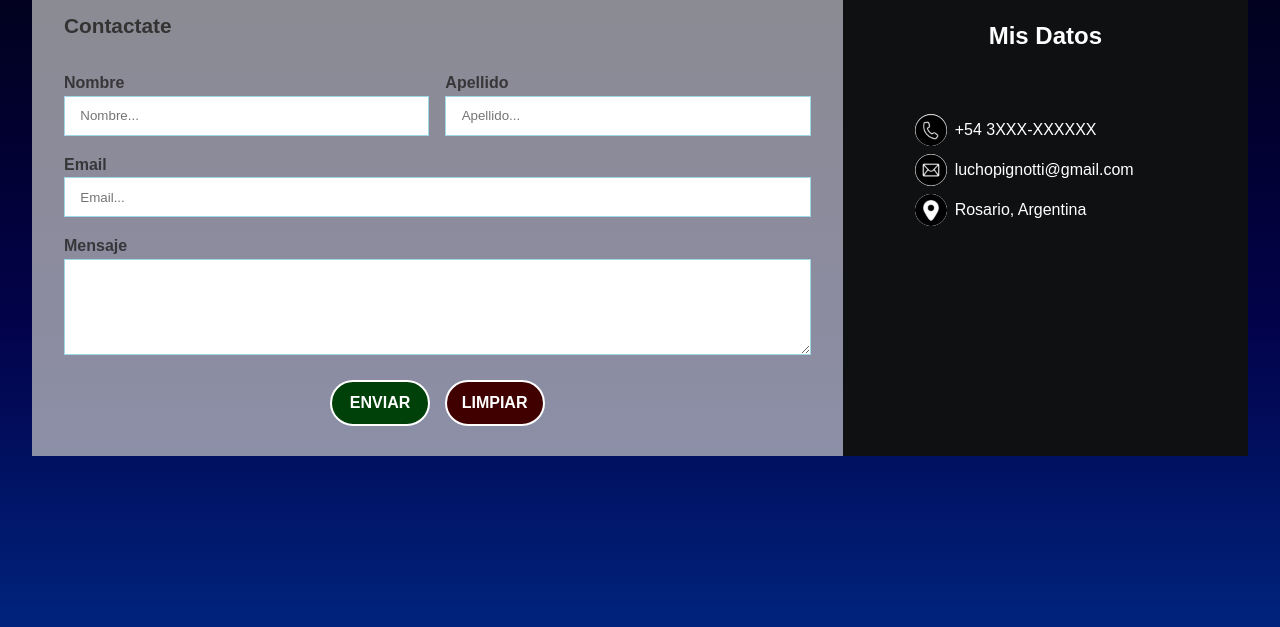
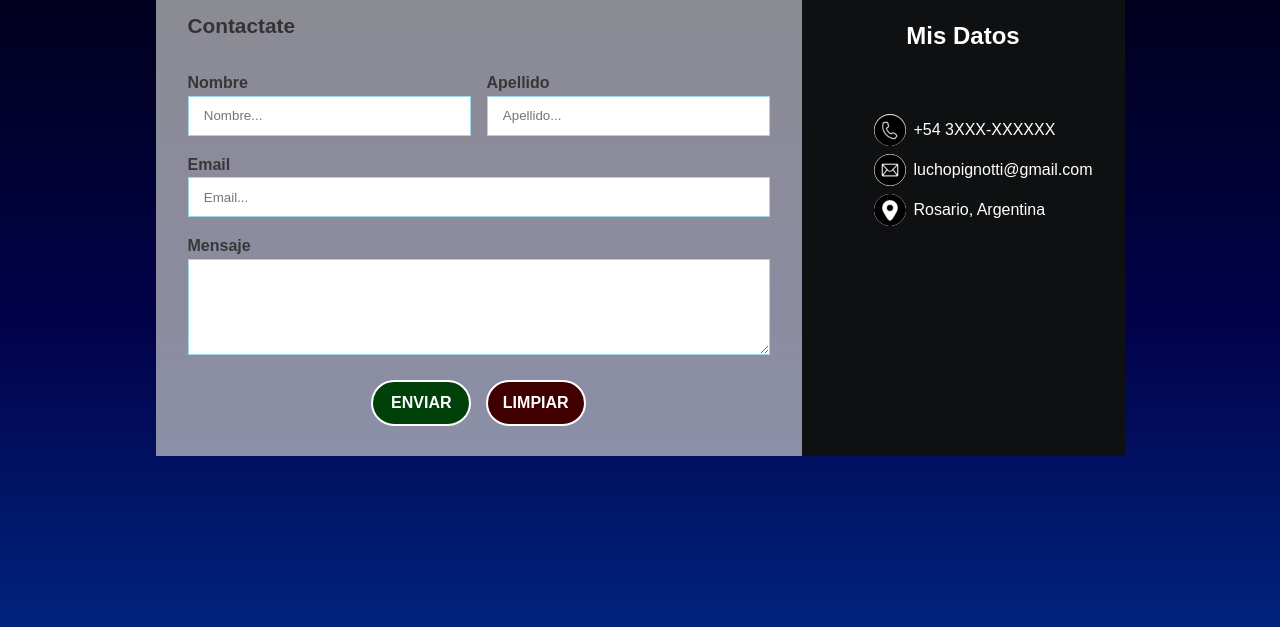
Before and after one commit to pignottiluciano/Portfolio, a plain HTML site: page pages/contacto.html in a window 1280 px wide. Shown: the part 116-743 px from the top of the page. Drawn offline with Linux system fonts and the light colour scheme; a web font is replaced by a local one.

Commit message:
fix in contact.html

```diff
--- a/css/style.css
+++ b/css/style.css
@@ -200,7 +200,11 @@ main .main-gallery {
 }
 
 /* contact page  */
-
+.main-contact {
+    display: flex;
+    flex-direction: column;
+    align-items: center;
+}
 
 .main-contact h1 {
     text-align: center;
```
